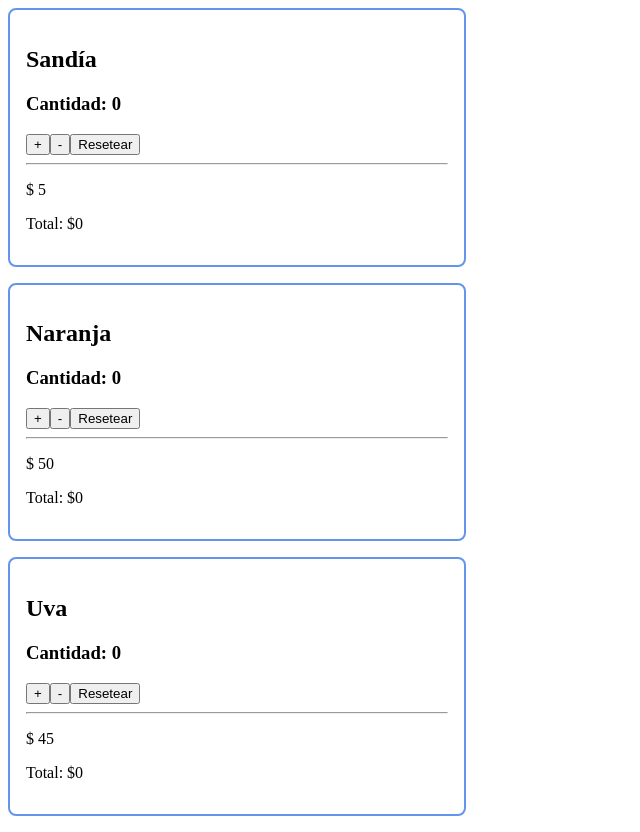
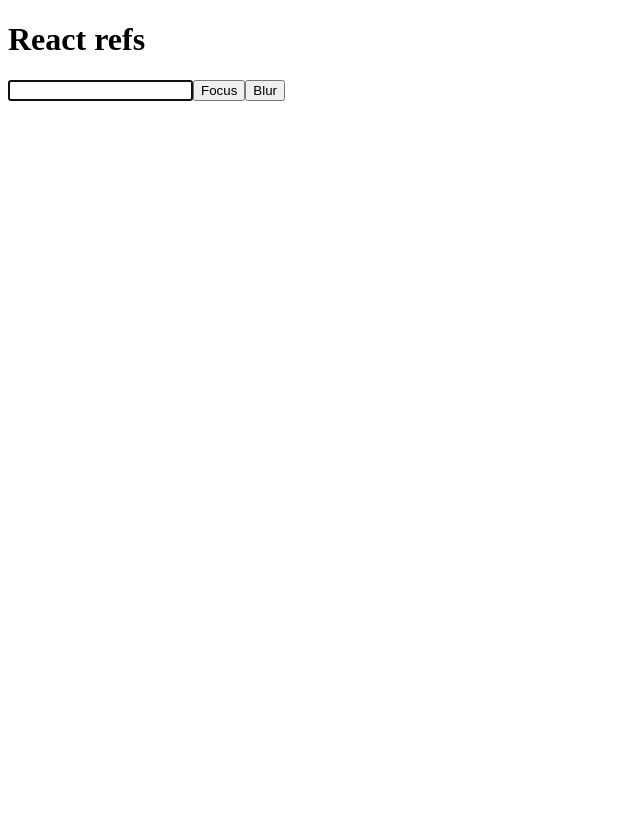
Before and after one commit to GioRosales/react-course, a React (Create React App) app: page / in a window 1280 px wide. Shown: the whole page, without its empty margins (0-640 px from the left). After the commit the page ends 800 px from the top, so only its background shows below. Built offline with nearby package versions, Linux system fonts and the light colour scheme.

Commit message:
Introduction to refs

```diff
--- a/src/App.js
+++ b/src/App.js
@@ -1,19 +1,39 @@
-import React from 'react';
-// En teoría podría quedar "TarjetaFruta" solo, ya que los módulos de ES
-// al encontrar la carpeta (y no el archivo js indicado en la importación)
-// buscan el archivo "index.js" dentro de esa carpeta (en este caso TarjetaFruta)
-// pero parece que conmigo (al menos con la versión 14 de node) no funciona
-// import TarjetaFruta from './components/TarjetaFruta';
-import TarjetaFruta from './components/TarjetaFruta/index';
+import React, { Component } from 'react';
 
-const App = () => {
-  return (
-    <div>
-      <TarjetaFruta name="Sandía" price="5"/>
-      <TarjetaFruta name="Naranja" price="50"/>
-      <TarjetaFruta name="Uva" price="45"/>
-    </div>
-  )
-};
+class Entrada extends Component {
+  entrada = React.createRef()
+
+  componentDidMount() {
+    this.focus();
+  }
+
+  focus = () => {
+    this.entrada.current.focus();
+  }
+  blur  = () => {
+    this.entrada.current.blur();
+  }
+
+  render() {
+    return (
+      <div>
+        <input type="text" ref={this.entrada} />
+        <button onClick={this.focus}>Focus</button>
+        <button onClick={this.blur}>Blur</button>
+      </div>
+    )
+  }
+}
+
+class App extends Component {
+  render() {
+    return (
+      <div>
+        <h1>React refs</h1>
+        <Entrada />
+      </div>
+    )
+  }
+}
 
 export default App;
```
